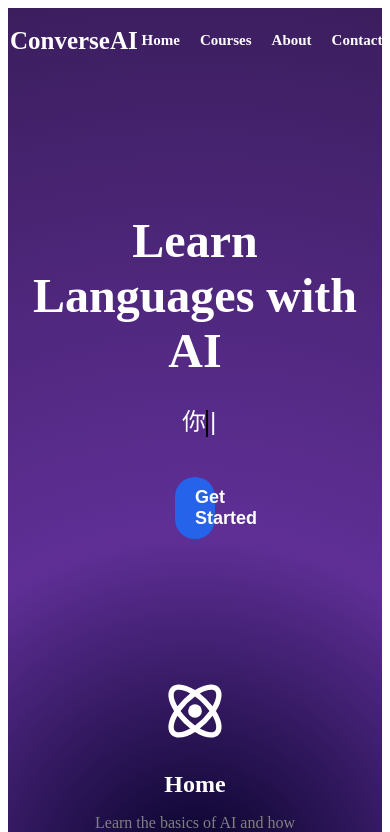
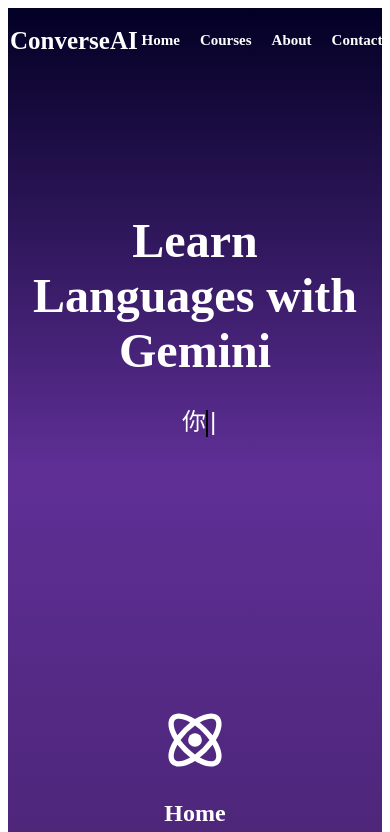
Before and after one commit to Saurab-Dhir/Gemini-hackathon-2024, an Angular app in the folder converse/: page / in a window 390 px wide. Shown: the top 832 px of the page. Built offline with nearby package versions, Linux system fonts and the light colour scheme; what ng-zorro-antd would draw is missing.

Commit message:
added microphone icon to home

```diff
--- a/converse/src/app/welcome-page/welcome-page.component.css
+++ b/converse/src/app/welcome-page/welcome-page.component.css
@@ -2,8 +2,7 @@
   position: relative;
   color: white;
   min-height: 100vh;
-  background: radial-gradient(circle, rgba(2,0,36,1) 0%, rgb(95, 47, 150) 26%, rgb(60, 30, 95) 66%,  rgb(44, 21, 69) 86%);
-  animation: ripple 10s infinite;
+  background: linear-gradient(rgba(2,0,36,1) 0%, rgb(95, 47, 150) 26%, rgb(60, 30, 95) 66%,  rgb(44, 21, 69) 86%);
   overflow: hidden;
 }
 
@@ -12,25 +11,18 @@
     background-size: 100% 100%;
     background-position: 50% 50%;
   }
-  25% {
-    background-size: 125% 125%;
-    background-position: 50% 50%;
-  }
   50% {
     background-size: 150% 150%;
     background-position: 50% 50%;
   }
-  75% {
-    background-size: 125% 125%;
-    background-position: 50% 50%;
-  }
+
 }
 
 .header {
   display: flex;
   justify-content: space-between;
   align-items: center;
-    z-index: -1;
+  z-index: -1;
 }
 
 .logo {
@@ -76,29 +68,31 @@
 
 
 .main-button {
-  background-color: #2563EB;
-  color: white;
+  background: transparent;
   padding: 10px 20px;
   border: none;
   border-radius: 30px; /* Change border-radius to 50% to make the button a circle */
   font-size: 18px;
   cursor: pointer;
-  width: 10vw;
+  width: 5vw;
   font-weight: bold;
   transition: 0.3s;
   min-width: 8vw;
+  padding: 35px;
+  border-radius: 100%;
+
 }
 
 
 .main-button:hover {
-  background-color: #2f67e0;
   transition: 0.3s;
   box-shadow: 0 0 10px white;
+  border-radius: 100%;
+  padding: 35px;
 }
 
 
 .features {
-
   display: flex;
   flex-wrap: wrap;
   justify-content: space-around;
--- a/converse/src/app/welcome-page/welcome-page.component.html
+++ b/converse/src/app/welcome-page/welcome-page.component.html
@@ -9,10 +9,12 @@
     </nav>
   </header>
   <main class="main">
-    <h2 class="main-title">Learn Languages with AI</h2>
+    <h2 class="main-title">Learn Languages with Gemini</h2>
     <p class="main-description"><app-infinite-typing></app-infinite-typing>
     </p>
-    <button class="main-button" (click)="onButtonClick()">Get Started</button>
+    <button class="main-button" (click)="onButtonClick()">
+      <img src="assets/microphone_icon.svg" alt="">
+    </button>
   </main>
   <section class="features">
     <div class="feature" *ngFor="let feature of features">
```
Also changed, not shown: converse/src/assets/microphone_icon.svg (added).
